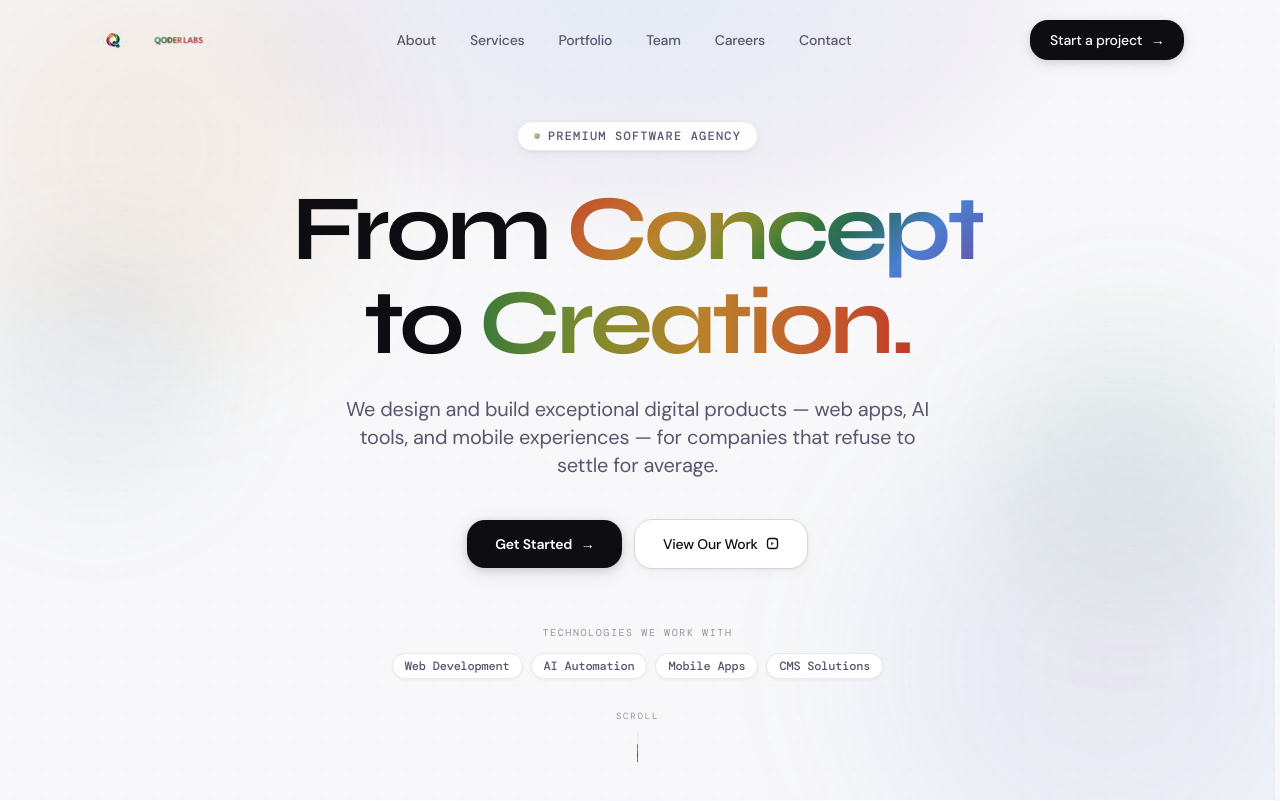
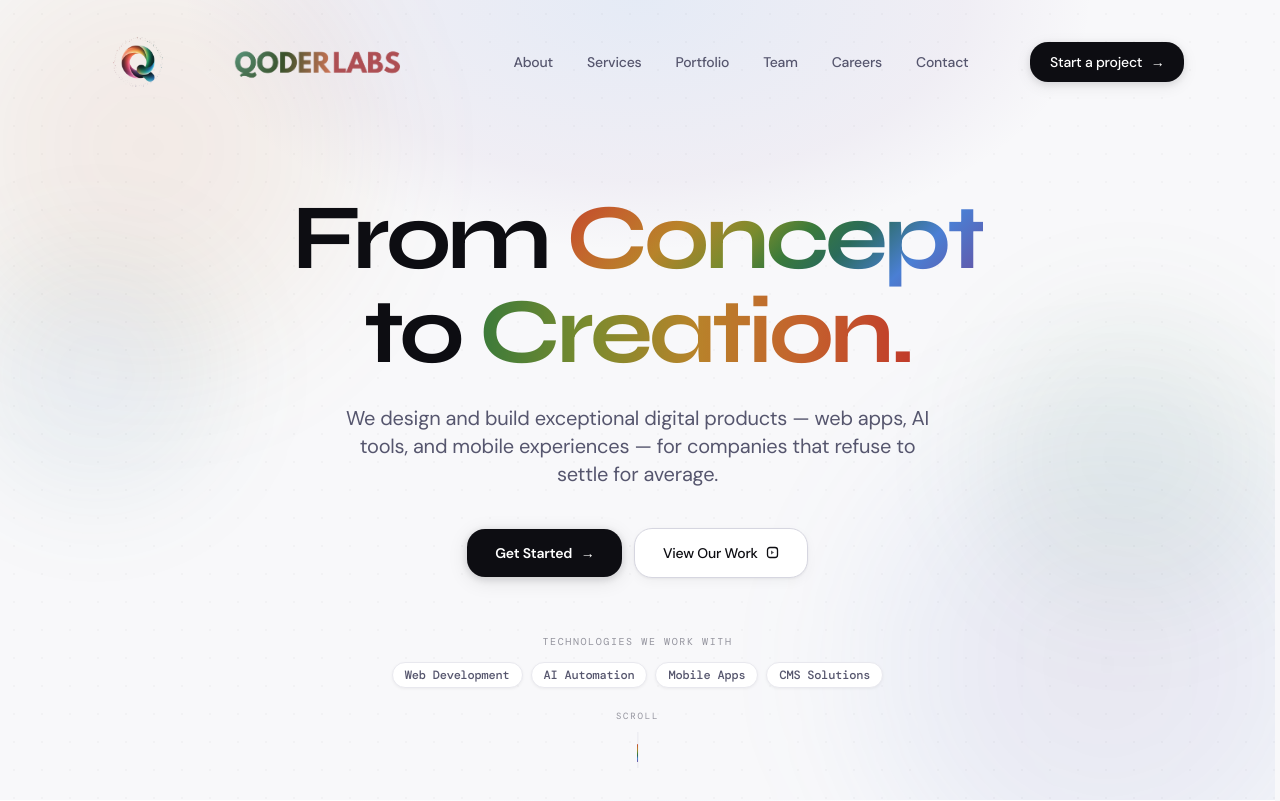
Before and after one commit to Maruf346/QoderLabs_portfolio, a React (Vite) app: page / in a window 1280 px wide. Shown: the top 801 px of the page. Built offline with nearby package versions, Linux system fonts and the light colour scheme; a web font is replaced by a local one.

Commit message:
min. Fix

```diff
--- a/src/components/common/Footer.jsx
+++ b/src/components/common/Footer.jsx
@@ -95,8 +95,8 @@ export default function Footer() {
               <motion.img
                 src="/logo.png"
                 alt="QoderLabs logo"
-                width={34}
-                height={34}
+                width={84}
+                height={84}
                 className="object-contain no-select"
                 draggable={false}
                 whileHover={{ rotate: [0, -5, 5, 0] }}
@@ -105,7 +105,7 @@ export default function Footer() {
               <img
                 src="/name.png"
                 alt="QoderLabs"
-                className="h-[19px] w-auto object-contain no-select"
+                className="h-[85px] w-auto object-contain no-select"
                 draggable={false}
               />
             </Link>
--- a/src/components/common/Navbar.jsx
+++ b/src/components/common/Navbar.jsx
@@ -79,8 +79,8 @@ export default function Navbar() {
               <motion.img
                 src="/logo.png"
                 alt="QoderLabs"
-                width={34}
-                height={34}
+                width={84}
+                height={84}
                 className="object-contain no-select"
                 draggable={false}
                 whileHover={{ rotate: [0, -7, 7, -3, 0], scale: 1.04 }}
@@ -89,7 +89,7 @@ export default function Navbar() {
               <img
                 src="/name.png"
                 alt="QoderLabs wordmark"
-                className="hidden sm:block h-[19px] w-auto object-contain no-select opacity-90 group-hover:opacity-100 transition-opacity duration-200"
+                className="hidden sm:block h-[65px] w-auto object-contain no-select opacity-90 group-hover:opacity-100 transition-opacity duration-200"
                 draggable={false}
               />
             </Link>
--- a/src/components/home/Hero.jsx
+++ b/src/components/home/Hero.jsx
@@ -156,11 +156,11 @@ export default function Hero() {
           variants={heroContainer}
           initial="hidden"
           animate="visible"
-          className="flex flex-col items-center text-center max-w-[52rem] mx-auto"
+          className="flex flex-col items-center text-center max-w-[52rem] mx-auto pt-20"
         >
 
           {/* Eyebrow pill */}
-          <motion.div variants={heroItem} className="mb-8">
+          {/* <motion.div variants={heroItem} className="mb-98">
             <span className={cn(
               'inline-flex items-center gap-2',
               'px-4 py-1.5 rounded-full',
@@ -177,7 +177,7 @@ export default function Hero() {
               />
               Premium Software Agency
             </span>
-          </motion.div>
+          </motion.div> */}
 
           {/* Headline */}
           <motion.h1
```
